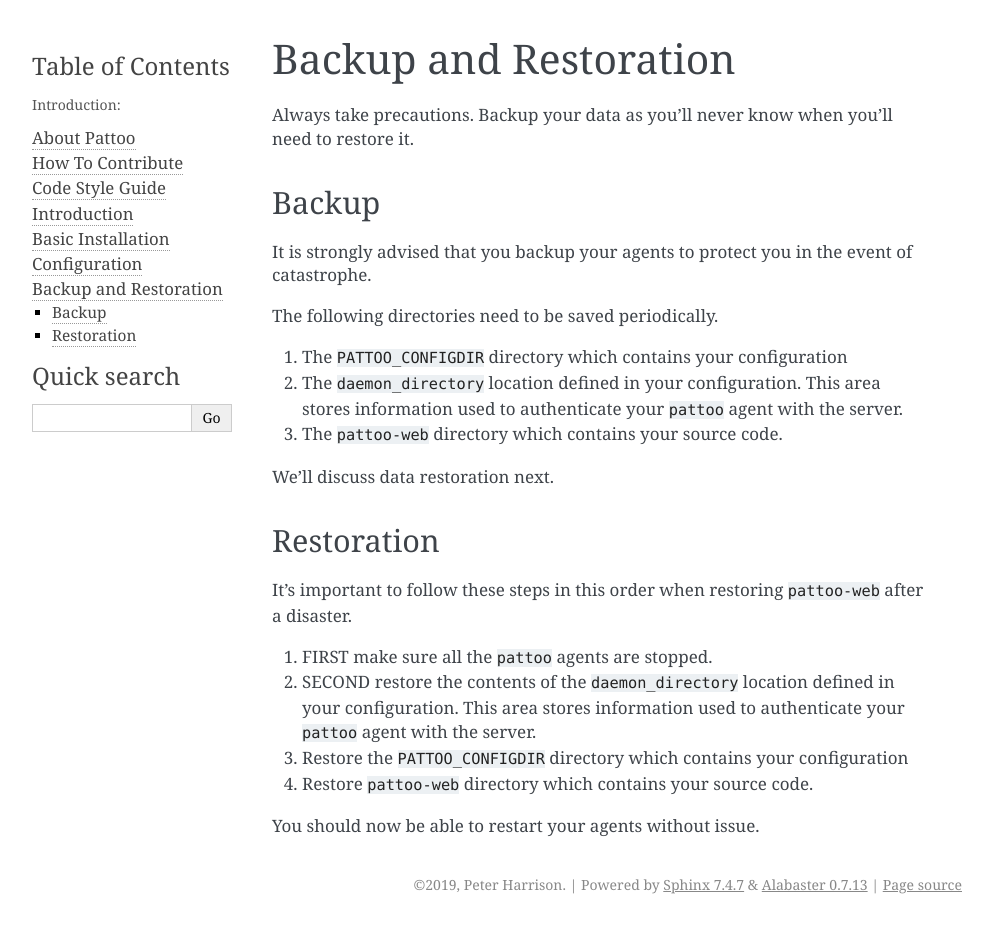
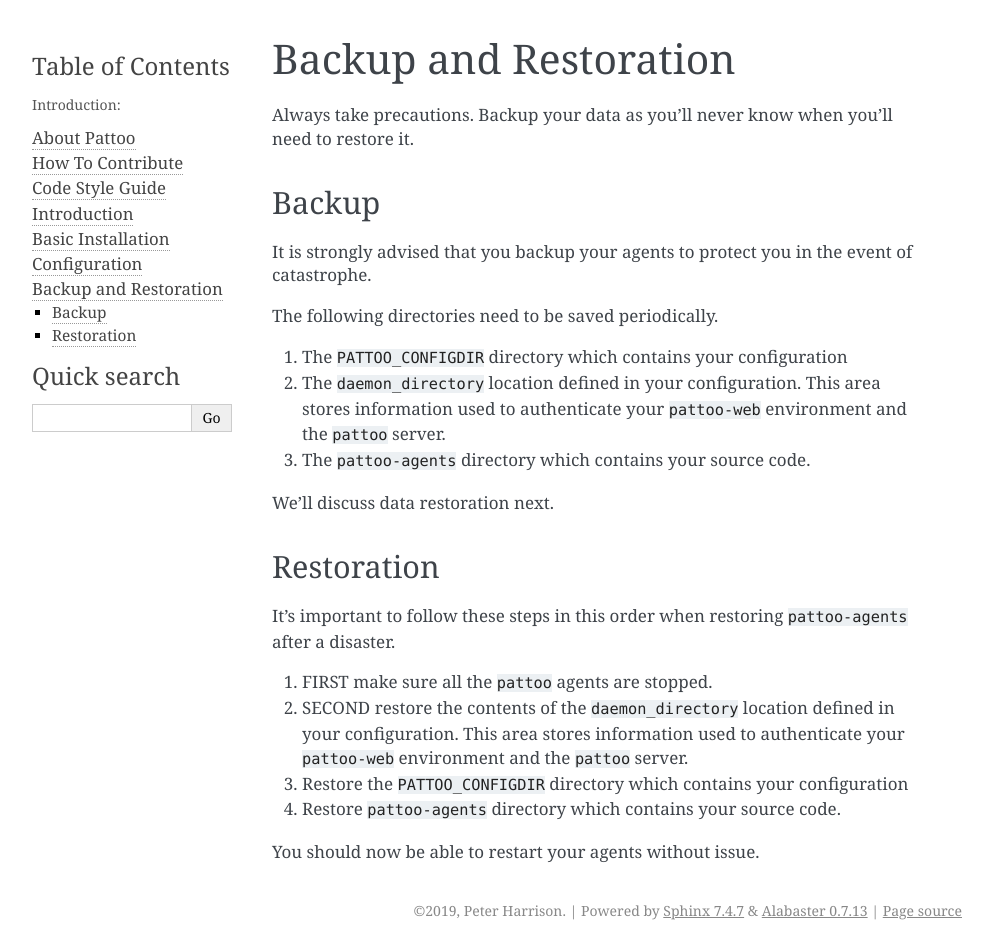
Before and after one commit to PalisadoesFoundation/pattoo-web, a Sphinx documentation site: the page built from docs/backup.rst, in a window 1280 px wide. Shown: the whole page, without its empty margins (148-1141 px from the left). Built offline with Sphinx 7.4.7, drawn with Linux system fonts in a browser that asks for light colours; pages that are not in the unit, such as notebooks, are missing from menus; before the commit the page ends 924 px from its top, so only the background shows below that.

```diff
--- a/docs/backup.rst
+++ b/docs/backup.rst
@@ -11,19 +11,19 @@
 The following directories need to be saved periodically.
 
 #. The ``PATTOO_CONFIGDIR`` directory which contains your configuration
-#. The ``daemon_directory`` location defined in your configuration. This area stores information used to authenticate your ``pattoo`` agent with the server.
-#. The ``pattoo-web`` directory which contains your source code.
+#. The ``daemon_directory`` location defined in your configuration. This area stores information used to authenticate your ``pattoo-web`` environment and the ``pattoo`` server.
+#. The ``pattoo-agents`` directory which contains your source code.
 
 We'll discuss data restoration next.
 
 Restoration
 -----------
 
-It's important to follow these steps in this order when restoring ``pattoo-web`` after a disaster.
+It's important to follow these steps in this order when restoring ``pattoo-agents`` after a disaster.
 
 #. FIRST make sure all the ``pattoo`` agents are stopped.
-#. SECOND restore the contents of the ``daemon_directory`` location defined in your configuration. This area stores information used to authenticate your ``pattoo`` agent with the server.
+#. SECOND restore the contents of the ``daemon_directory`` location defined in your configuration. This area stores information used to authenticate your ``pattoo-web`` environment and the ``pattoo`` server.
 #. Restore the ``PATTOO_CONFIGDIR`` directory which contains your configuration
-#. Restore ``pattoo-web`` directory which contains your source code.
+#. Restore ``pattoo-agents`` directory which contains your source code.
 
 You should now be able to restart your agents without issue.
```
